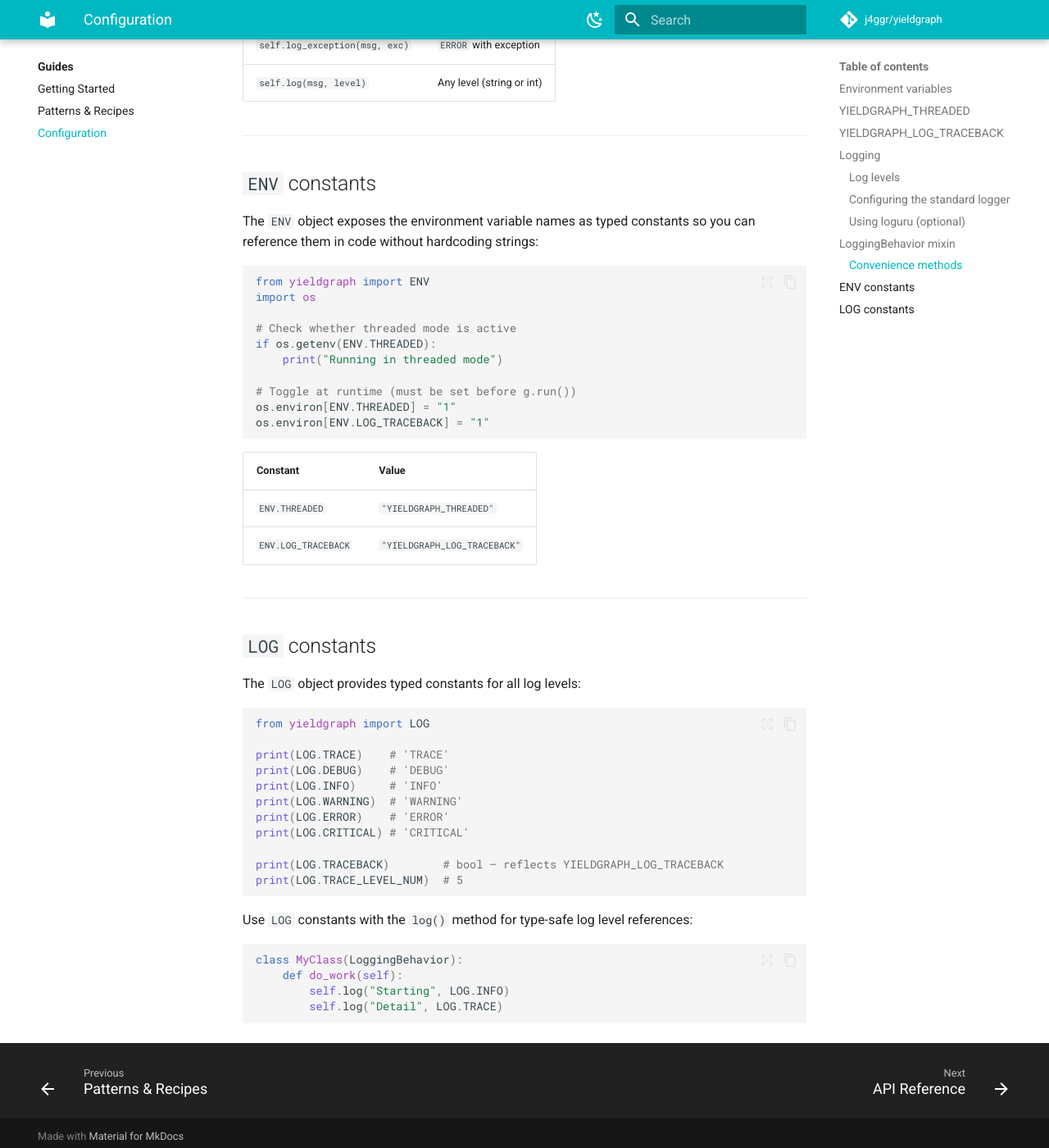
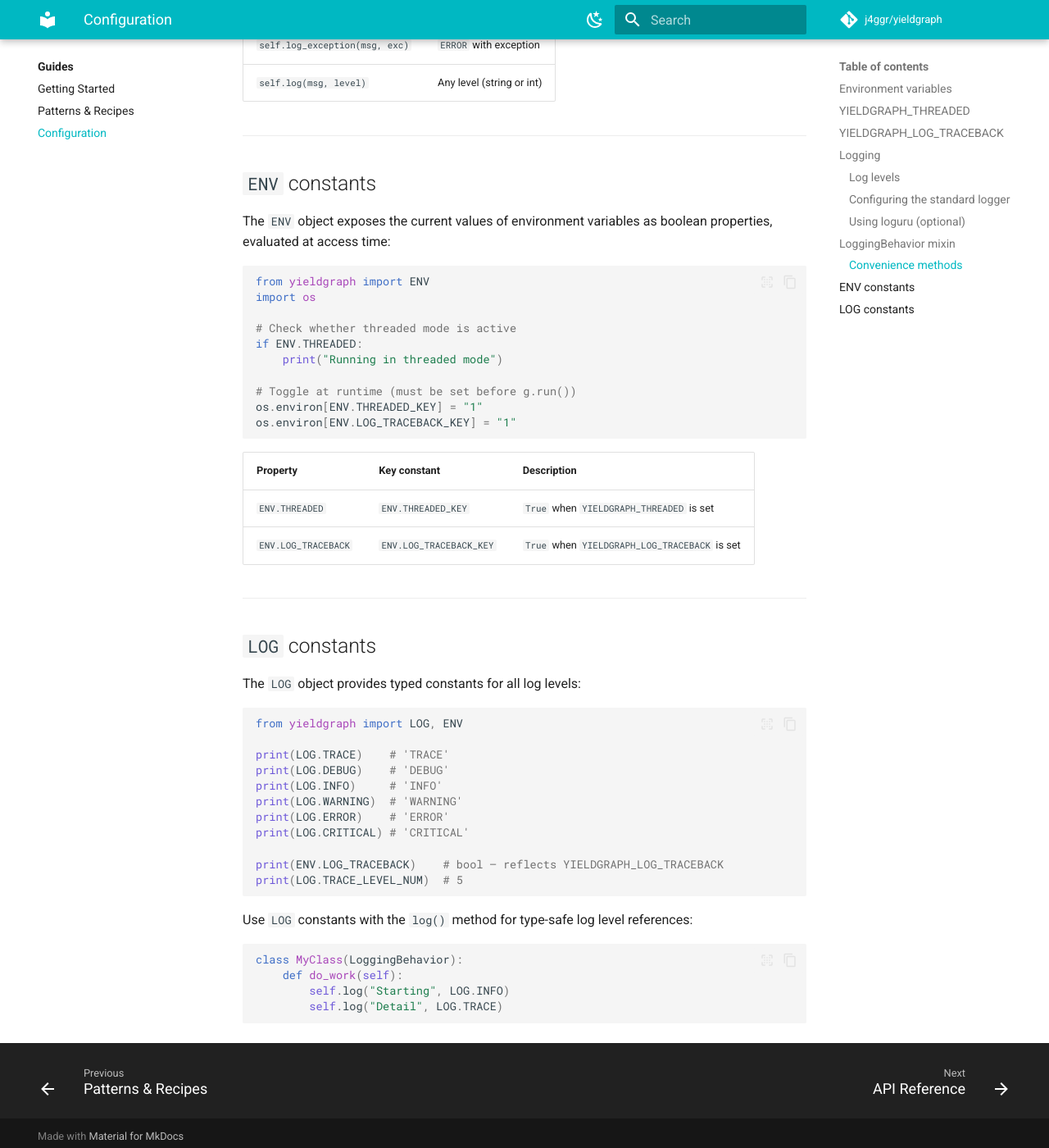
Before and after one commit to j4ggr/yieldgraph, an MkDocs documentation site: the page built from docs/guides/configuration.md, in a window 1280 px wide and 1400 px high, scrolled down 3493 px. Shown: the whole window at 82% size. Built offline with MkDocs 1.6.1 and Material for MkDocs 9.7.7, drawn with Linux system fonts in a browser that asks for light colours; comment, search, counter and statistics services are not loaded; some of the changed text lies outside the part shown.

Commit message:
refactor(config): replace ENV string constants with live boolean properties
- Convert `_ENV_` from a frozen dataclass of string constants to a plain
  class with `@property` accessors that read `os.environ` at call time.
  Introduce `THREADED_KEY` / `LOG_TRACEBACK_KEY` class attributes for
  raw key-name access (e.g. in tests via `os.environ[ENV.THREADED_KEY]`).

- Remove `LOG.TRACEBACK` (frozen at import time, inconsistent with the
  new approach). Replace all usages with `ENV.LOG_TRACEBACK`.

- Simplify `Graph._reset()`: `self._threaded = ENV.THREADED` replaces
  the inline `os.environ.get(…).lower() in (…)` expression.

- Update test_graph.py: `os.environ[ENV.THREADED]` → `ENV.THREADED_KEY`,
  `os.environ.pop(ENV.THREADED)` → `ENV.THREADED_KEY`.

- Update test_config.py: add `ENV` import, drop `test_traceback_is_bool`
  (tested the removed `LOG.TRACEBACK` field).

- Fix stale docstrings in config.py, graph.py, node.py and
  docs/guides/configuration.md that still referenced `THREADED_ENV_VAR`,
  `LOG.TRACEBACK`, or described `ENV` as holding key strings.

Co-authored-by: Copilot <copilot@github.com>

````diff
--- a/docs/guides/configuration.md
+++ b/docs/guides/configuration.md
@@ -79,7 +79,7 @@ yieldgraph uses Python's standard `logging` module by default, with an additiona
 | `DEBUG` | 10 | Node additions, initial inputs, edge wiring |
 | `INFO` | 20 | Job counts, overall pipeline completion summary |
 | `WARNING` | 30 | Caught node errors, cancellation notices |
-| `ERROR` | 40 | Detailed error messages, tracebacks (when `LOG_TRACEBACK` is on) |
+| `ERROR` | 40 | Detailed error messages, tracebacks (when `ENV.LOG_TRACEBACK` is on) |
 | `CRITICAL` | 50 | (Reserved for future use) |
 
 ### Configuring the standard logger
@@ -161,25 +161,26 @@ class MyPipelineStep(LoggingBehavior):
 
 ## `ENV` constants
 
-The `ENV` object exposes the environment variable names as typed constants so you can reference them in code without hardcoding strings:
+The `ENV` object exposes the current values of environment variables as
+boolean properties, evaluated at access time:
 
 ```python
 from yieldgraph import ENV
 import os
 
 # Check whether threaded mode is active
-if os.getenv(ENV.THREADED):
+if ENV.THREADED:
     print("Running in threaded mode")
 
 # Toggle at runtime (must be set before g.run())
-os.environ[ENV.THREADED] = "1"
-os.environ[ENV.LOG_TRACEBACK] = "1"
+os.environ[ENV.THREADED_KEY] = "1"
+os.environ[ENV.LOG_TRACEBACK_KEY] = "1"
 ```
 
-| Constant | Value |
-|---|---|
-| `ENV.THREADED` | `"YIELDGRAPH_THREADED"` |
-| `ENV.LOG_TRACEBACK` | `"YIELDGRAPH_LOG_TRACEBACK"` |
+| Property | Key constant | Description |
+|---|---|---|
+| `ENV.THREADED` | `ENV.THREADED_KEY` | `True` when `YIELDGRAPH_THREADED` is set |
+| `ENV.LOG_TRACEBACK` | `ENV.LOG_TRACEBACK_KEY` | `True` when `YIELDGRAPH_LOG_TRACEBACK` is set |
 
 ---
 
@@ -188,7 +189,7 @@ os.environ[ENV.LOG_TRACEBACK] = "1"
 The `LOG` object provides typed constants for all log levels:
 
 ```python
-from yieldgraph import LOG
+from yieldgraph import LOG, ENV
 
 print(LOG.TRACE)    # 'TRACE'
 print(LOG.DEBUG)    # 'DEBUG'
@@ -197,7 +198,7 @@ print(LOG.WARNING)  # 'WARNING'
 print(LOG.ERROR)    # 'ERROR'
 print(LOG.CRITICAL) # 'CRITICAL'
 
-print(LOG.TRACEBACK)        # bool — reflects YIELDGRAPH_LOG_TRACEBACK
+print(ENV.LOG_TRACEBACK)    # bool — reflects YIELDGRAPH_LOG_TRACEBACK
 print(LOG.TRACE_LEVEL_NUM)  # 5
 ```
 
````
Also changed, not shown: 5 other files.
